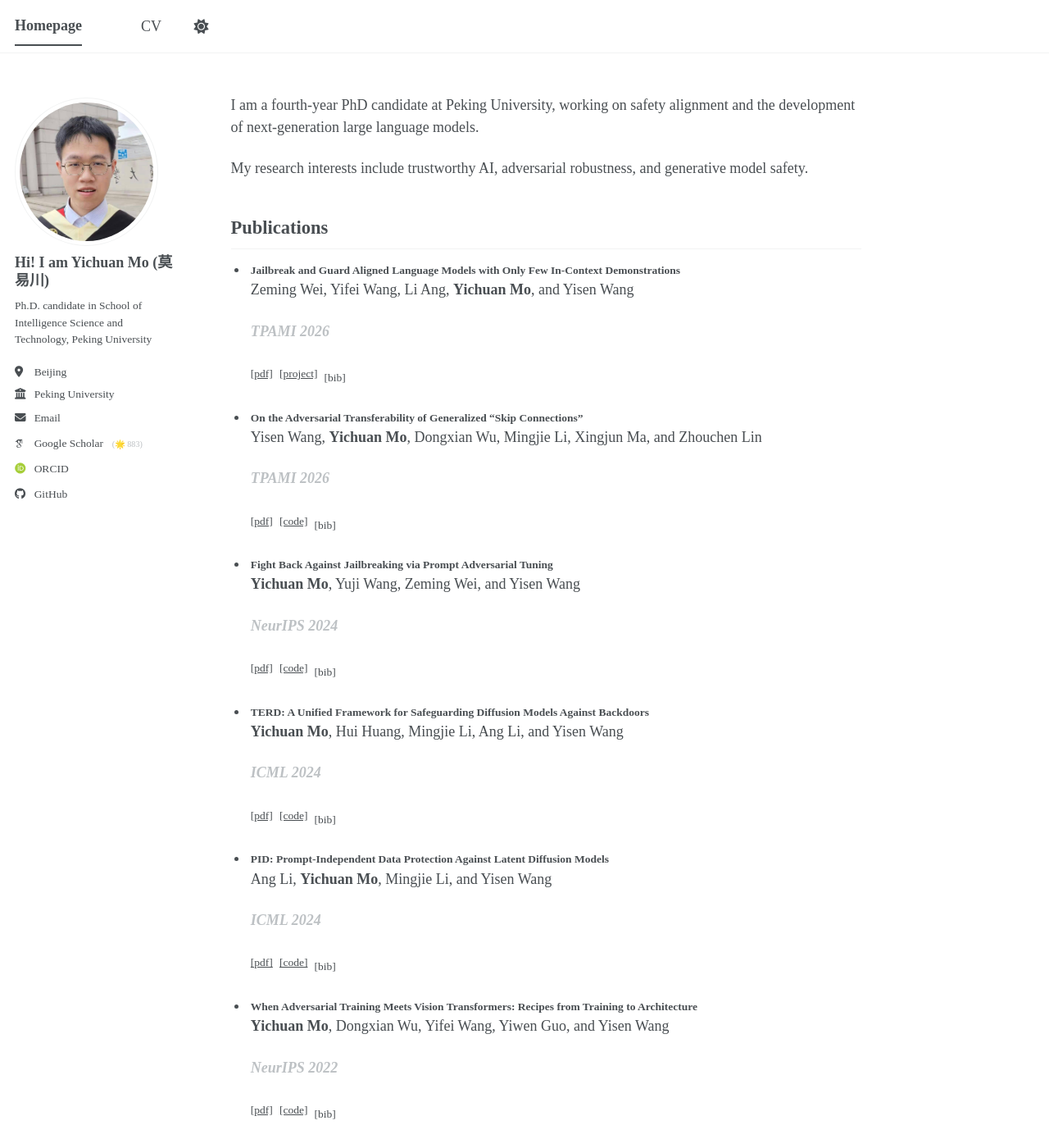
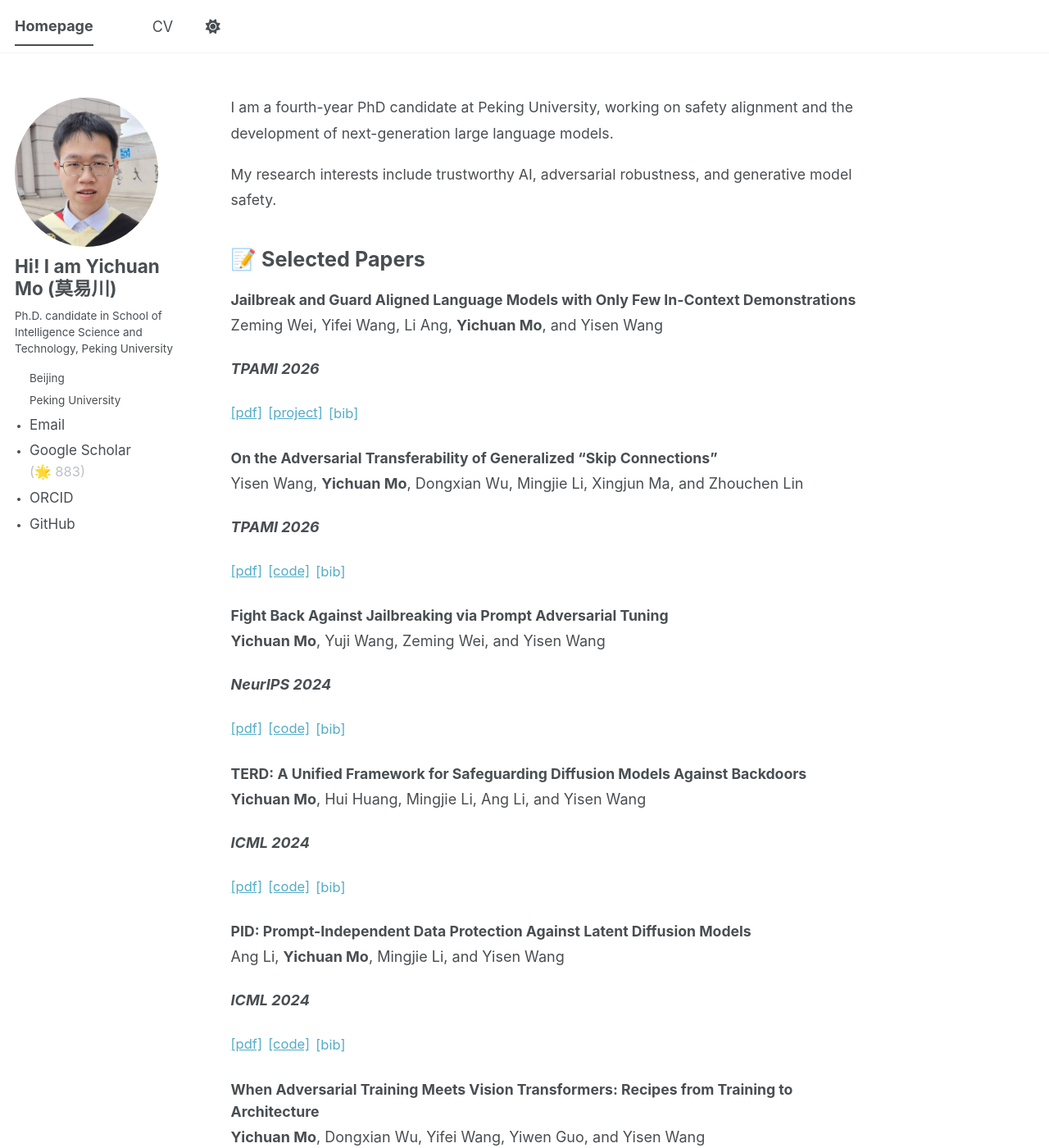
Before and after one commit to mo666666/mo666666.github.io, a Jekyll site: the page built from _pages/about.md, in a window 1280 px wide and 1400 px high. Shown: the whole window at 82% size. Built offline with Jekyll 4.4.1, drawn with Linux system fonts in a browser that asks for light colours; some web fonts are replaced; a script bundle is joined from its source files by our own code; library files that are not in the unit come from our copies.

Commit message:
simlify publication

```diff
--- a/_pages/about.md
+++ b/_pages/about.md
@@ -7,17 +7,18 @@
   - /about.html
 ---
 
-I am a fourth-year PhD candidate at Peking University, working on safety alignment and the development of next-generation large language models.
+<div class="homepage-intro">
+  <p>I am a fourth-year PhD candidate at Peking University, working on safety alignment and the development of next-generation large language models.</p>
+  <p>My research interests include trustworthy AI, adversarial robustness, and generative model safety.</p>
+</div>
 
-My research interests include trustworthy AI, adversarial robustness, and generative model safety.
-
-## Publications
+<h2 class="homepage-section-title">📝 Selected Papers</h2>
 
 {% assign sorted_publications = site.publications | sort: "date" | reverse %}
-<ul class="publications-list">
+<div class="publications-list">
 {% for post in sorted_publications %}
-  <li class="publications-list__item">
+  <div class="publications-list__item">
     {% include publication-item.html item=post %}
-  </li>
+  </div>
 {% endfor %}
-</ul>
+</div>
--- a/_sass/_themes.scss
+++ b/_sass/_themes.scss
@@ -14,8 +14,8 @@
 $indent-var                 : 1.3em;
 
 /* System typefaces */
-$serif                      : "Times New Roman", Times, serif;
-$sans-serif                 : "Times New Roman", Times, serif;
+$serif                      : Georgia, Times, serif;
+$sans-serif                 : -apple-system, ".SFNSText-Regular", "San Francisco", "Roboto", "Segoe UI", "Helvetica Neue", "Lucida Grande", Arial, sans-serif;
 $monospace                  : Monaco, Consolas, "Lucida Console", monospace;
 
 /* Sans serif typefaces */
@@ -24,7 +24,7 @@
 
 /* Serif typefaces */
 $georgia                    : Georgia, serif;
-$times                      : "Times New Roman", Times, serif;
+$times                      : Times, serif;
 $bodoni                     : "Bodoni MT", serif;
 $calisto                    : "Calisto MT", serif;
 $garamond                   : Garamond, serif;
--- a/_sass/layout/_publications.scss
+++ b/_sass/layout/_publications.scss
@@ -1,26 +1,42 @@
+.homepage-intro {
+  margin-bottom: 2rem;
+}
+
+.homepage-intro p {
+  margin-bottom: 1rem;
+  font-size: 0.98rem;
+  line-height: 1.8;
+}
+
+.homepage-section-title {
+  margin: 2.2rem 0 1.1rem !important;
+  padding-bottom: 0 !important;
+  border-bottom: 0 !important;
+  font-size: 1.4rem !important;
+  line-height: 1.3 !important;
+}
+
 .publications-list {
   margin: 0;
-  padding-left: 1.2rem;
-  list-style: disc;
+  padding-left: 0;
 }
 
 .publications-list__item {
-  margin-bottom: 1.2rem;
-  padding-left: 0.15rem;
+  margin-bottom: 1.5rem;
 }
 
 .publication-entry__title {
-  margin: 0;
-  font-size: $type-size-6;
+  margin: 0 0 0.15rem;
+  font-size: 0.98rem;
   font-weight: 700;
-  line-height: 1.5;
+  line-height: 1.55;
 }
 
 .publication-entry__authors,
 .publication-entry__venue {
   margin: 0;
-  font-size: $type-size-6;
-  line-height: 1.5;
+  font-size: 0.95rem;
+  line-height: 1.65;
 }
 
 .publication-entry__authors {
@@ -32,14 +48,14 @@
 }
 
 .publication-entry__venue {
-  color: var(--global-text-color-light);
+  color: var(--global-text-color);
 }
 
 .publication-links {
   display: inline-flex;
   flex-wrap: wrap;
-  gap: 0.45rem;
-  margin-top: 0.18rem;
+  gap: 0.4rem;
+  margin-top: 0.1rem;
 }
 
 .publication-links__link {
@@ -47,9 +63,9 @@
   padding: 0;
   border: 0;
   background: transparent;
-  color: var(--global-text-color);
-  font-size: $type-size-6;
-  line-height: 1.5;
+  color: var(--global-link-color);
+  font-size: 0.92rem;
+  line-height: 1.6;
   text-decoration: none;
   cursor: pointer;
 }
@@ -85,6 +101,6 @@
   border: 1px solid var(--global-border-color);
   border-radius: 0.75rem;
   background: var(--global-code-background-color);
-  font-size: 0.8rem;
+  font-size: 0.82rem;
   line-height: 1.55;
 }
--- a/_sass/layout/_sidebar.scss
+++ b/_sass/layout/_sidebar.scss
@@ -158,8 +158,8 @@
     border-radius: 50%;
 
     @include breakpoint($large) {
-      padding: 5px;
-      border: 1px solid var(--global-border-color);
+      padding: 0;
+      border: 0;
     }
   }
 }
@@ -189,14 +189,12 @@
 }
 .sidebar .author__name {
   font-family: $sans-serif;
-  font-size: $type-size-5;
+  font-size: $type-size-4;
+  font-weight: 700;
 }
 
 .sidebar .author__desktop {
-  display: none;
-  @media screen and (min-width: 1024px) {
   display: block;
-  }
 }
 
 .author__pronouns {
@@ -210,10 +208,11 @@
 
 .author__bio {
   margin: 0;
+  line-height: 1.7;
 
   @include breakpoint($large) {
     margin-top: 10px;
-    margin-bottom: 20px;
+    margin-bottom: 16px;
   }
 }
 
@@ -224,7 +223,7 @@
   font-family: $sans-serif;
   z-index: 10;
   position: relative;
-  cursor: pointer;
+  cursor: default;
 
   li:last-child {
     a {
@@ -237,107 +236,54 @@
   }
 
   button {
-    margin-bottom: 0;
-
-    @include breakpoint($large) {
     display: none;
-    }
   }
 }
 
 .author__urls {
-  display: none;
-  position: absolute;
-  right: 0;
-  margin-top: 15px;
-  padding: 10px;
-  list-style-type: none;
-  border: 1px solid var(--global-border-color);
-  border-radius: $border-radius;
-  background: var(--global-bg-color);
-  z-index: -1;
-  box-shadow: 0 0 10px rgba(#000, 0.25);
-  cursor: default;
-
-  @include breakpoint($large) {
   display: block;
   position: relative;
   margin: 0;
-    padding: 0;
+  padding: 0 0 0 1rem;
+  list-style-type: disc;
   border: 0;
   background: transparent;
   box-shadow: none;
-  }
-
-  &:before {
-    display: block;
-    content: "";
-    position: absolute;
-    top: -11px;
-    left: calc(50% - 10px);
-    width: 0;
-    border-style: solid;
-    border-width: 0 10px 10px;
-    border-color: var(--global-border-color) transparent;
-    z-index: 0;
-
-    @include breakpoint($large) {
-      display: none;
-    }
-  }
-
-  &:after {
-    display: block;
-    content: "";
-    position: absolute;
-    top: -10px;
-    left: calc(50% - 10px);
-    width: 0;
-    border-style: solid;
-    border-width: 0 10px 10px;
-    border-color: #fff transparent;
-    z-index: 1;
-
-    @include breakpoint($large) {
-      display: none;
-    }
-  }
+  cursor: default;
 
   li {
-    white-space: nowrap;
+    margin-bottom: 0.35rem;
+    white-space: normal;
   }
 
   a {
-    display: block;
-    margin-bottom: 5px;
-    padding-right: 5px;
-    padding-top: 2px;
-    padding-bottom: 2px;
+    display: inline;
+    margin-bottom: 0;
+    padding: 0;
     color: inherit;
-    font-size: $type-size-5;
+    font-size: 0.95rem;
     text-decoration: none;
 
     &:hover {
       text-decoration: underline;
     }
   }
+
+  i {
+    display: none;
+  }
 }
 
 .author__scholar-link {
-  display: flex !important;
-  flex-wrap: wrap;
-  align-items: center;
-  gap: 0.6rem;
+  display: inline !important;
 }
 
 .author__scholar-label {
-  display: inline-flex;
-  align-items: center;
-  min-width: 0;
+  display: inline;
 }
 
 .author__scholar-count {
   color: var(--global-text-color-light);
-  font-size: $type-size-6;
+  font-size: 0.92rem;
   white-space: nowrap;
 }
```
Lines whose indentation alone changed are shown as unchanged.
